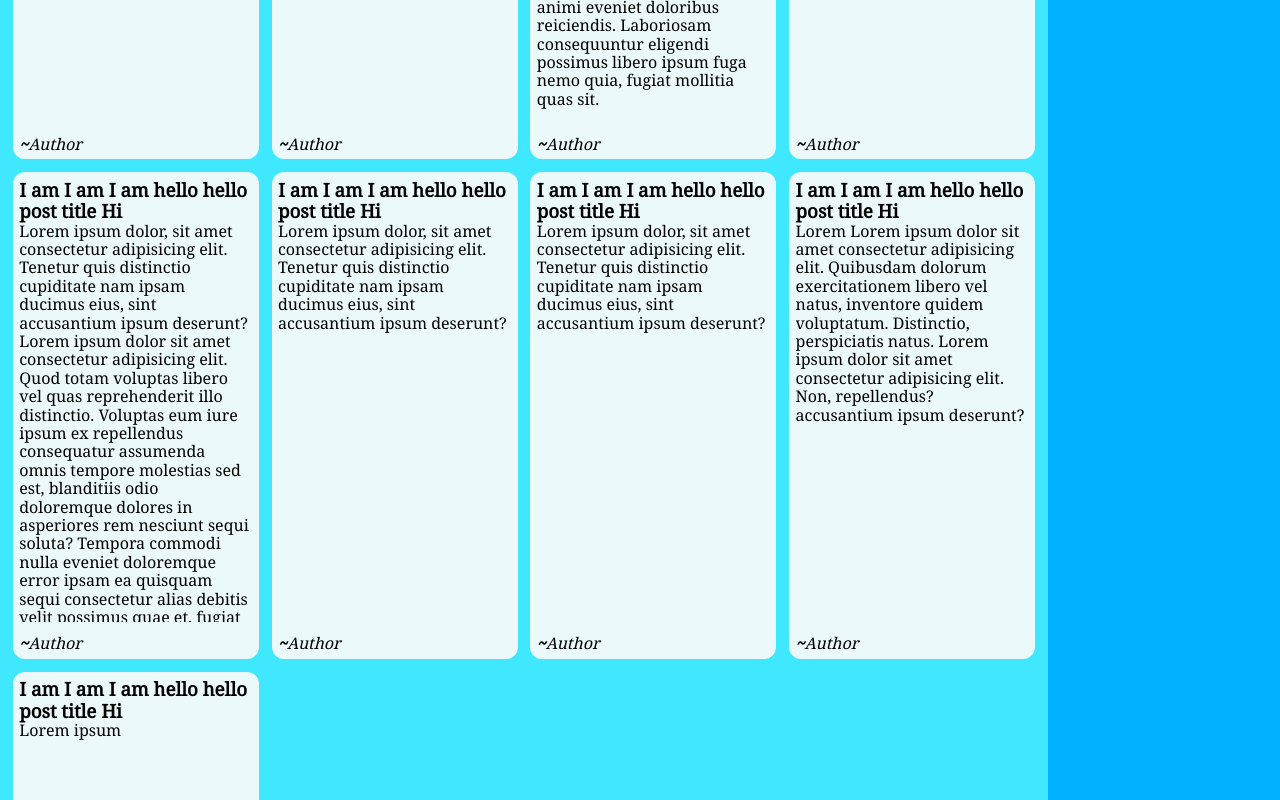
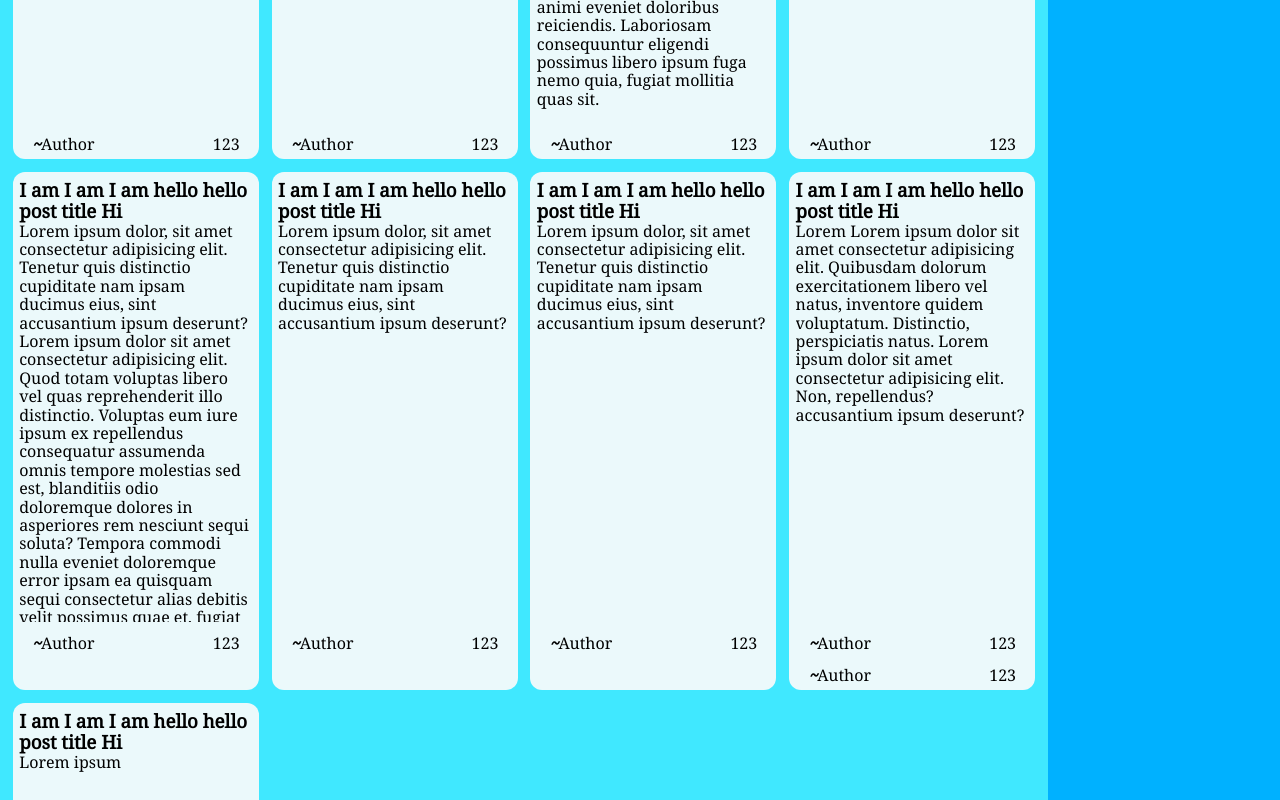
Before and after one commit to devDogra/ocean-frontend, a React (Vite) app: page / in a window 1280 px wide. Shown: the part 420-1220 px from the top of the page. Built offline with nearby package versions, Linux system fonts and the light colour scheme.

Commit message:
Add font weight

```diff
--- a/src/App.css
+++ b/src/App.css
@@ -68,14 +68,18 @@
   text-overflow: hidden;
   overflow: clip;
 }
-.post-author {
+.post-info {
   margin: 0;
   font-size: 1rem;
+  padding-top: 1vw;
+  display: flex;
+  justify-content: space-between;
+}
+.post-info > * {
+  margin: 0 1vw;
+}
+.post-author::before {
   font-style: italic;
-  padding-top: 1vw;
-}
-
-.post-author::before {
   content: "~";
   font-weight: bolder;
 }
--- a/src/App.jsx
+++ b/src/App.jsx
@@ -30,7 +30,10 @@ function App() {
             quis distinctio cupiditate nam ipsam ducimus eius, sint accusantium
             ipsum deserunt?
           </p>
+          <div className="post-info">
             <p className="post-author">Author</p>
+            <p className="post-weight">123</p>
+          </div>
         </div>
         <div className="post">
           <h3 className="post-title">
@@ -41,7 +44,10 @@ function App() {
             quis distinctio cupiditate nam ipsam ducimus eius, sint accusantium
             ipsum deserunt?
           </p>
+          <div className="post-info">
             <p className="post-author">Author</p>
+            <p className="post-weight">123</p>
+          </div>
         </div>
         <div className="post">
           <h3 className="post-title">
@@ -57,7 +63,10 @@ function App() {
             eveniet doloribus reiciendis. Laboriosam consequuntur eligendi
             possimus libero ipsum fuga nemo quia, fugiat mollitia quas sit.
           </p>
+          <div className="post-info">
             <p className="post-author">Author</p>
+            <p className="post-weight">123</p>
+          </div>
         </div>
         <div className="post">
           <h3 className="post-title">
@@ -70,7 +79,10 @@ function App() {
             elit. Reprehenderit, aperiam. Laudantium, sint dolore cum a illum
             iusto magni nobis architecto.
           </p>
+          <div className="post-info">
             <p className="post-author">Author</p>
+            <p className="post-weight">123</p>
+          </div>
         </div>
         <div className="post">
           <h3 className="post-title">
@@ -104,7 +116,10 @@ function App() {
             excepturi temporibus voluptatum, eius, quae earum ducimus commodi
             laborum expedita.
           </p>
+          <div className="post-info">
             <p className="post-author">Author</p>
+            <p className="post-weight">123</p>
+          </div>
         </div>
         <div className="post">
           <h3 className="post-title">
@@ -115,7 +130,10 @@ function App() {
             quis distinctio cupiditate nam ipsam ducimus eius, sint accusantium
             ipsum deserunt?
           </p>
+          <div className="post-info">
             <p className="post-author">Author</p>
+            <p className="post-weight">123</p>
+          </div>
         </div>
         <div className="post">
           <h3 className="post-title">
@@ -126,7 +144,10 @@ function App() {
             quis distinctio cupiditate nam ipsam ducimus eius, sint accusantium
             ipsum deserunt?
           </p>
+          <div className="post-info">
             <p className="post-author">Author</p>
+            <p className="post-weight">123</p>
+          </div>
         </div>
         <div className="post">
           <h3 className="post-title">
@@ -139,14 +160,24 @@ function App() {
             amet consectetur adipisicing elit. Non, repellendus? accusantium
             ipsum deserunt?
           </p>
+          <div className="post-info">
             <p className="post-author">Author</p>
+            <p className="post-weight">123</p>
+          </div>
+          <div className="post-info">
+            <p className="post-author">Author</p>
+            <p className="post-weight">123</p>
+          </div>
         </div>
         <div className="post">
           <h3 className="post-title">
             I am I am I am hello hello post title Hi
           </h3>
           <p className="post-content">Lorem ipsum</p>
+          <div className="post-info">
             <p className="post-author">Author</p>
+            <p className="post-weight">123</p>
+          </div>
         </div>
       </div>
 
```
Lines whose indentation alone changed are shown as unchanged.
